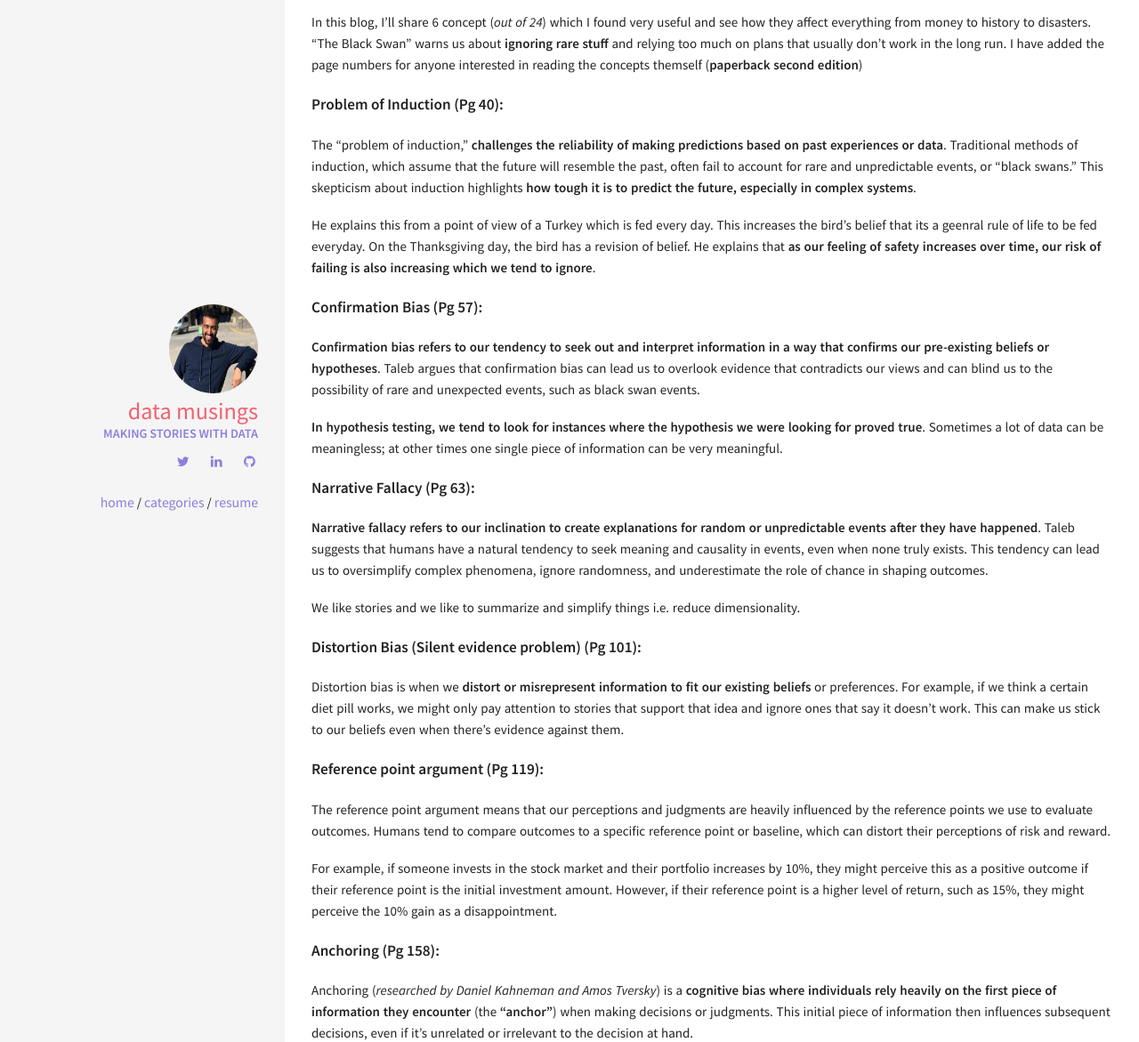
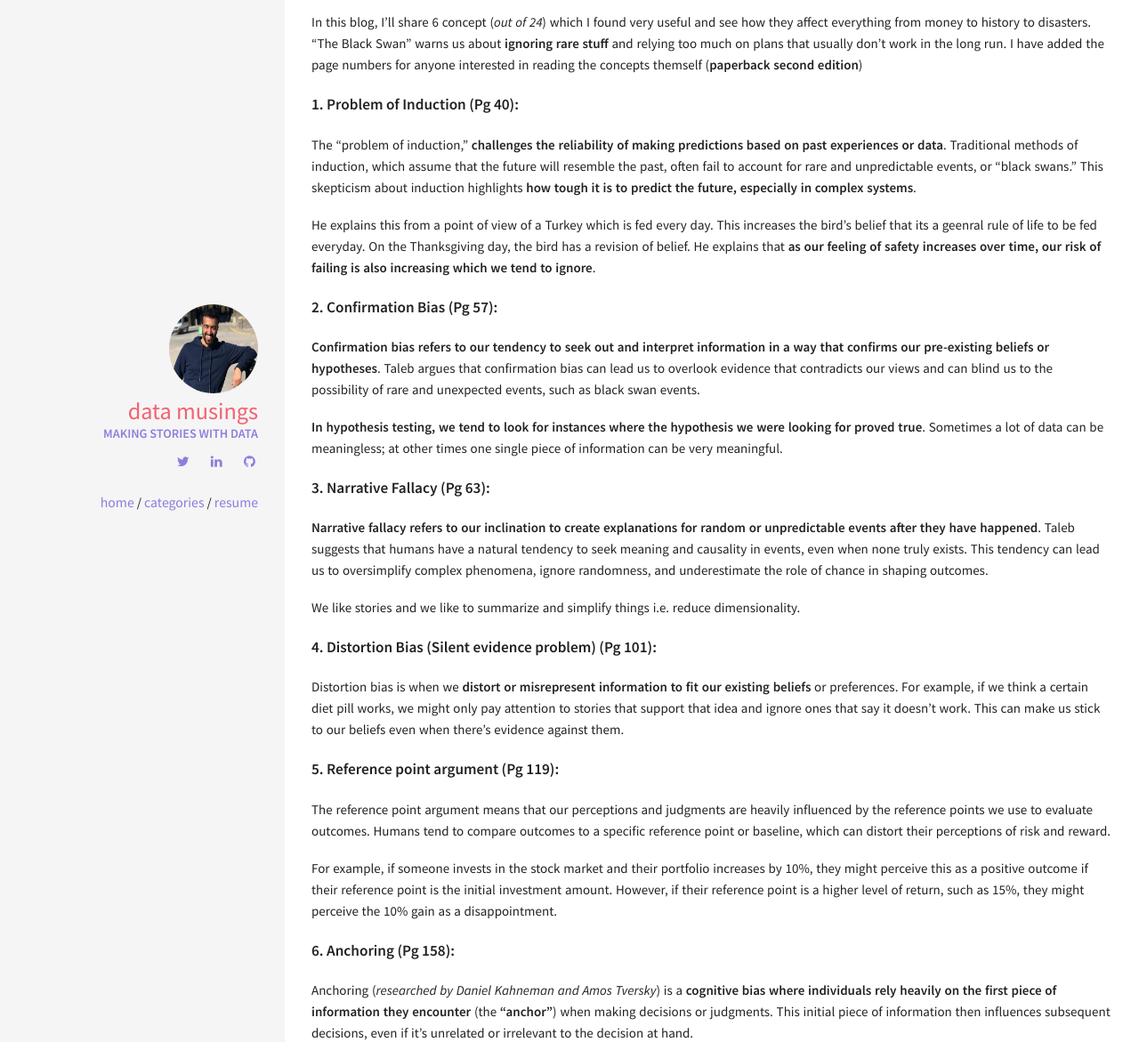
Before and after one commit to kunalkohli/kunalkohli.github.io, a Jekyll site: the page built from _posts/2024-02-03-black-swan.md, in a window 1280 px wide. Shown: the part 445-1616 px from the top of the page at 89% size. Built offline with Jekyll 4.4.1, drawn with Linux system fonts in a browser that asks for light colours.

Commit message:
fixing text

```diff
--- a/_posts/2024-02-03-black-swan.md
+++ b/_posts/2024-02-03-black-swan.md
@@ -13,30 +13,30 @@ At its core, "The Black Swan" introduces the concept of highly improbable events
 
 In this blog, I'll share 6 concept (_out of 24_) which I found very useful and see how they affect everything from money to history to disasters. "The Black Swan" warns us about **ignoring rare stuff** and relying too much on plans that usually don't work in the long run. I have added the page numbers for anyone interested in reading the concepts themself (__paperback second edition__)
 
-##### Problem of Induction (Pg 40):
+##### 1. Problem of Induction (Pg 40):
 The "problem of induction," **challenges the reliability of making predictions based on past experiences or data**. Traditional methods of induction, which assume that the future will resemble the past, often fail to account for rare and unpredictable events, or "black swans." This skepticism about induction highlights **how tough it is to predict the future, especially in complex systems**.
 
 He explains this from a point of view of a Turkey which is fed every day. This increases the bird's belief that its a geenral rule of life to be fed everyday. On the Thanksgiving day, the bird has a revision of belief. He explains that **as our feeling of safety increases over time, our risk of failing is also increasing which we tend to ignore**.
 
-##### Confirmation Bias (Pg 57):
+##### 2. Confirmation Bias (Pg 57):
 **Confirmation bias refers to our tendency to seek out and interpret information in a way that confirms our pre-existing beliefs or hypotheses**. Taleb argues that confirmation bias can lead us to overlook evidence that contradicts our views and can blind us to the possibility of rare and unexpected events, such as black swan events.
 
 **In hypothesis testing, we tend to look for instances where the hypothesis we were looking for proved true**. Sometimes a lot of data can be meaningless; at other times one single piece of information can be very meaningful.
 
-##### Narrative Fallacy (Pg 63):
+##### 3. Narrative Fallacy (Pg 63):
 **Narrative fallacy refers to our inclination to create explanations for random or unpredictable events after they have happened**. Taleb suggests that humans have a natural tendency to seek meaning and causality in events, even when none truly exists. This tendency can lead us to oversimplify complex phenomena, ignore randomness, and underestimate the role of chance in shaping outcomes.
 
 We like stories and we like to summarize and simplify things i.e. reduce dimensionality.
 
-##### Distortion Bias (Silent evidence problem) (Pg 101):
+##### 4. Distortion Bias (Silent evidence problem) (Pg 101):
 Distortion bias is when we **distort or misrepresent information to fit our existing beliefs** or preferences. For example, if we think a certain diet pill works, we might only pay attention to stories that support that idea and ignore ones that say it doesn't work. This can make us stick to our beliefs even when there's evidence against them.
 
-##### Reference point argument (Pg 119):
+##### 5. Reference point argument (Pg 119):
 The reference point argument means that our perceptions and judgments are heavily influenced by the reference points we use to evaluate outcomes. Humans tend to compare outcomes to a specific reference point or baseline, which can distort their perceptions of risk and reward.
 
 For example, if someone invests in the stock market and their portfolio increases by 10%, they might perceive this as a positive outcome if their reference point is the initial investment amount. However, if their reference point is a higher level of return, such as 15%, they might perceive the 10% gain as a disappointment.
 
-##### Anchoring (Pg 158):
+##### 6. Anchoring (Pg 158):
 Anchoring (_researched by Daniel Kahneman and Amos Tversky_) is a **cognitive bias where individuals rely heavily on the first piece of information they encounter** (the **"anchor"**) when making decisions or judgments. This initial piece of information then influences subsequent decisions, even if it's unrelated or irrelevant to the decision at hand.
 
 For example, imagine you're negotiating the price of a used car. The seller suggests a price of $15,000, which becomes your anchor point. Even if you know the car is overpriced based on market research, the $15,000 figure may still influence your perception of what constitutes a fair price, leading you to make an offer that's closer to the anchor than you otherwise would have.
```
